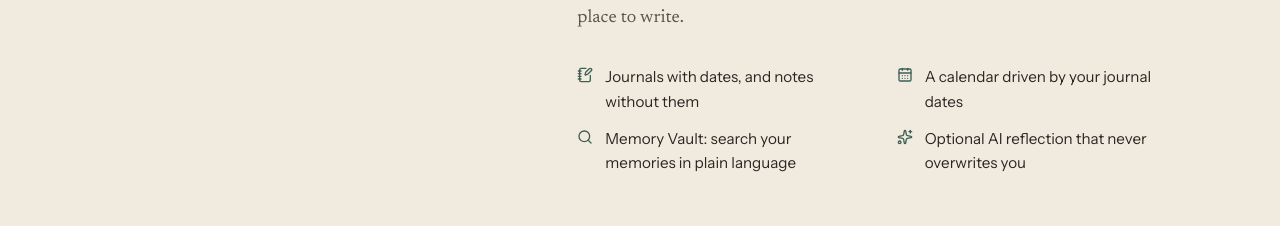
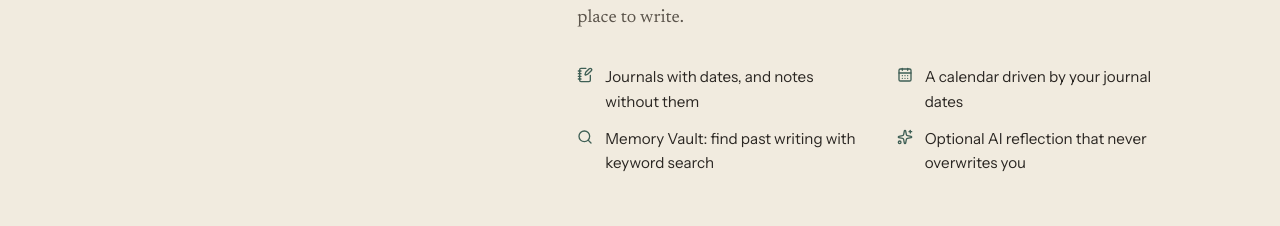
Before and after one commit to neuromirror/neuromirror, a Next.js app: page / in a window 1280 px wide. Shown: the part 1063-1289 px from the top of the page. Built offline with nearby package versions, Linux system fonts and the light colour scheme.

Commit message:
Clarify Memory Vault search description

```diff
--- a/src/app/page.tsx
+++ b/src/app/page.tsx
@@ -185,7 +185,7 @@ export default function Landing() {
                 {[
                   [NotebookPen, "Journals with dates, and notes without them"],
                   [CalendarDays, "A calendar driven by your journal dates"],
-                  [Search, "Memory Vault: search your memories in plain language"],
+                  [Search, "Memory Vault: find past writing with keyword search"],
                   [Sparkles, "Optional AI reflection that never overwrites you"],
                 ].map(([Icon, text]) => {
                   const I = Icon as typeof Search;
```
